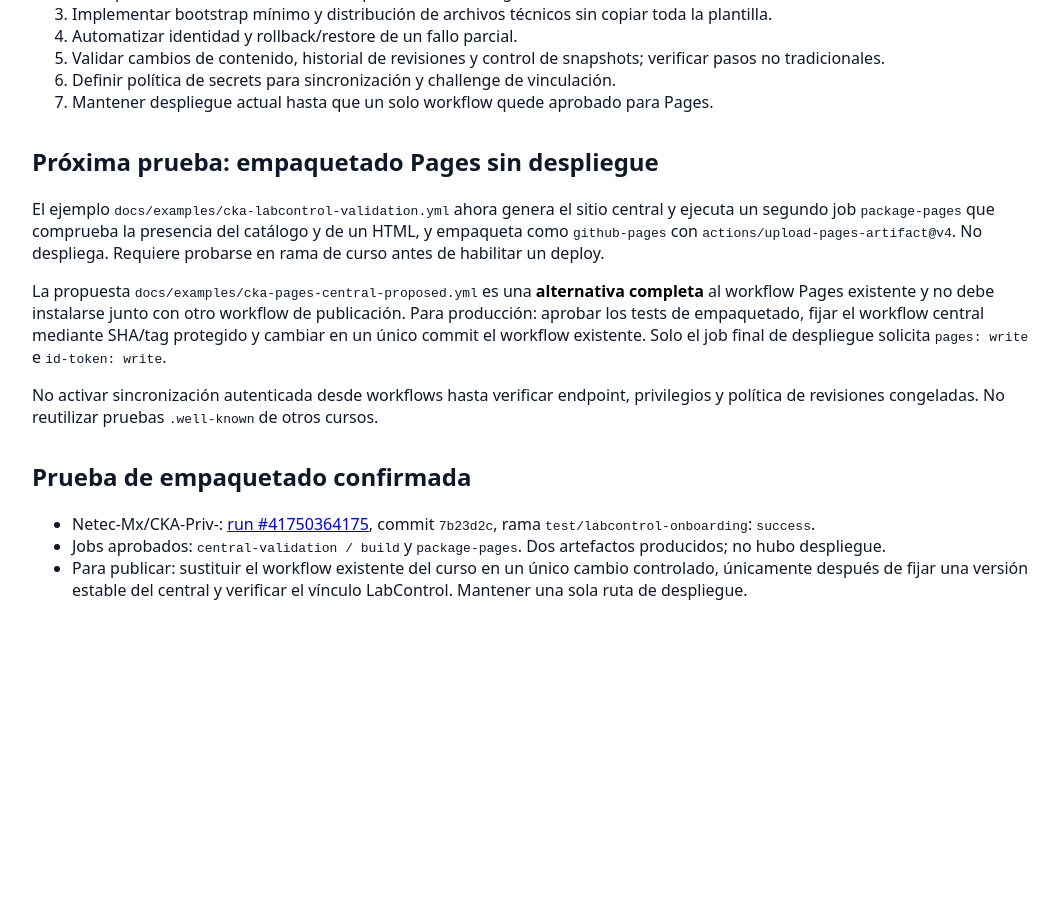
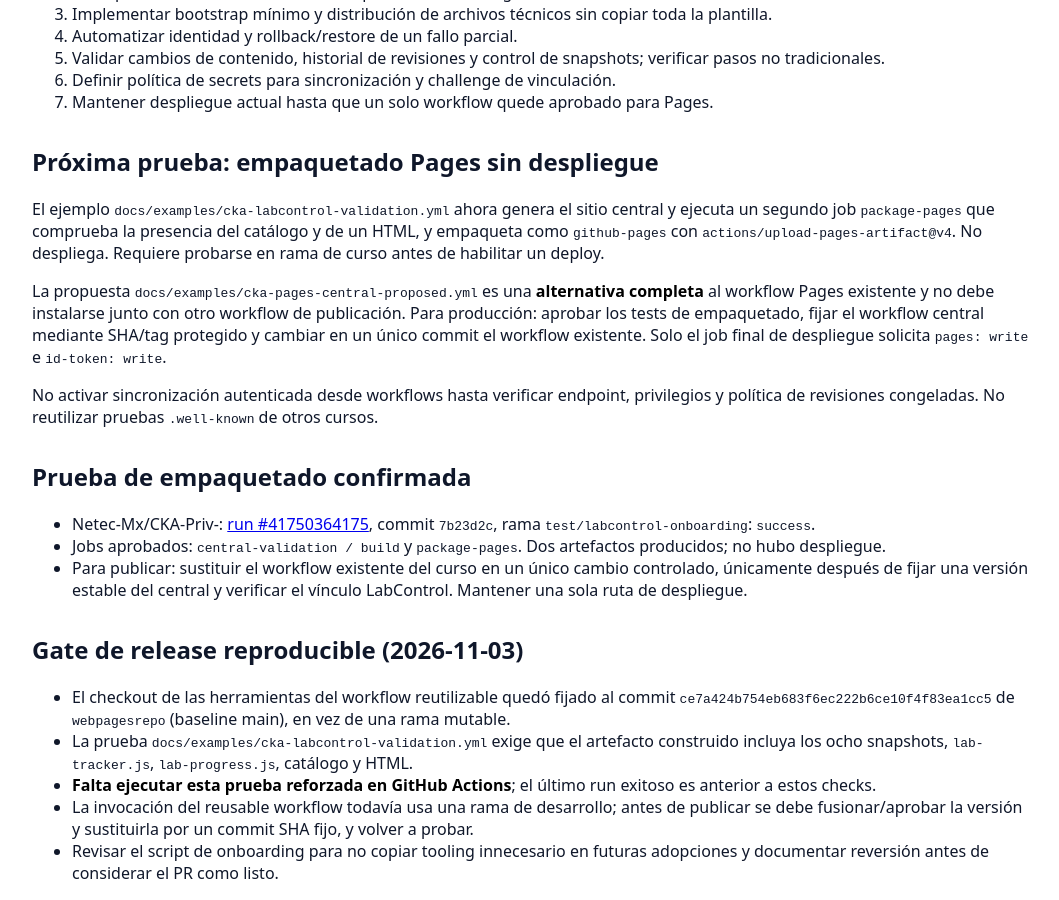
Before and after one commit to jorgepas12/webpagesrepo, a Jekyll site: the page built from docs/CENTRAL-COURSE-ONBOARDING.md, in a window 1280 px wide and 900 px high, scrolled down 1099 px. Shown: the whole window, without its empty margins (108-1167 px from the left). Built offline with Jekyll 4.4.1, drawn with Linux system fonts in a browser that asks for light colours; our own code applies the rules of GitHub Pages for plain Markdown files; before the commit the page ends 1716 px from its top, so only the background shows below that.

Commit message:
docs: record pinned build toolchain and strengthened release gates

```diff
--- a/docs/CENTRAL-COURSE-ONBOARDING.md
+++ b/docs/CENTRAL-COURSE-ONBOARDING.md
@@ -46,3 +46,11 @@
 - Netec-Mx/CKA-Priv-: [run #41750364175](https://github.com/Netec-Mx/CKA-Priv-/actions/runs/41750364175), commit `7b23d2c`, rama `test/labcontrol-onboarding`: `success`.
 - Jobs aprobados: `central-validation / build` y `package-pages`. Dos artefactos producidos; no hubo despliegue.
 - Para publicar: sustituir el workflow existente del curso en un único cambio controlado, únicamente después de fijar una versión estable del central y verificar el vínculo LabControl. Mantener una sola ruta de despliegue.
+
+## Gate de release reproducible (2026-11-03)
+
+- El checkout de las herramientas del workflow reutilizable quedó fijado al commit `ce7a424b754eb683f6ec222b6ce10f4f83ea1cc5` de `webpagesrepo` (baseline main), en vez de una rama mutable.
+- La prueba `docs/examples/cka-labcontrol-validation.yml` exige que el artefacto construido incluya los ocho snapshots, `lab-tracker.js`, `lab-progress.js`, catálogo y HTML.
+- **Falta ejecutar esta prueba reforzada en GitHub Actions**; el último run exitoso es anterior a estos checks.
+- La invocación del reusable workflow todavía usa una rama de desarrollo; antes de publicar se debe fusionar/aprobar la versión y sustituirla por un commit SHA fijo, y volver a probar.
+- Revisar el script de onboarding para no copiar tooling innecesario en futuras adopciones y documentar reversión antes de considerar el PR como listo.
```
